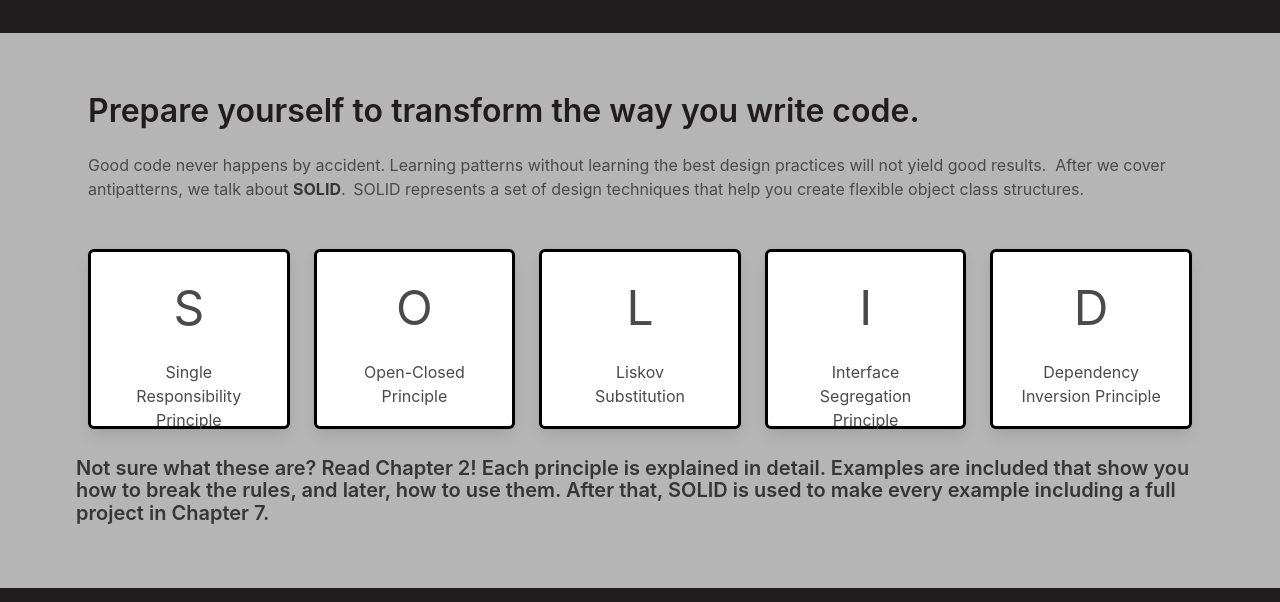
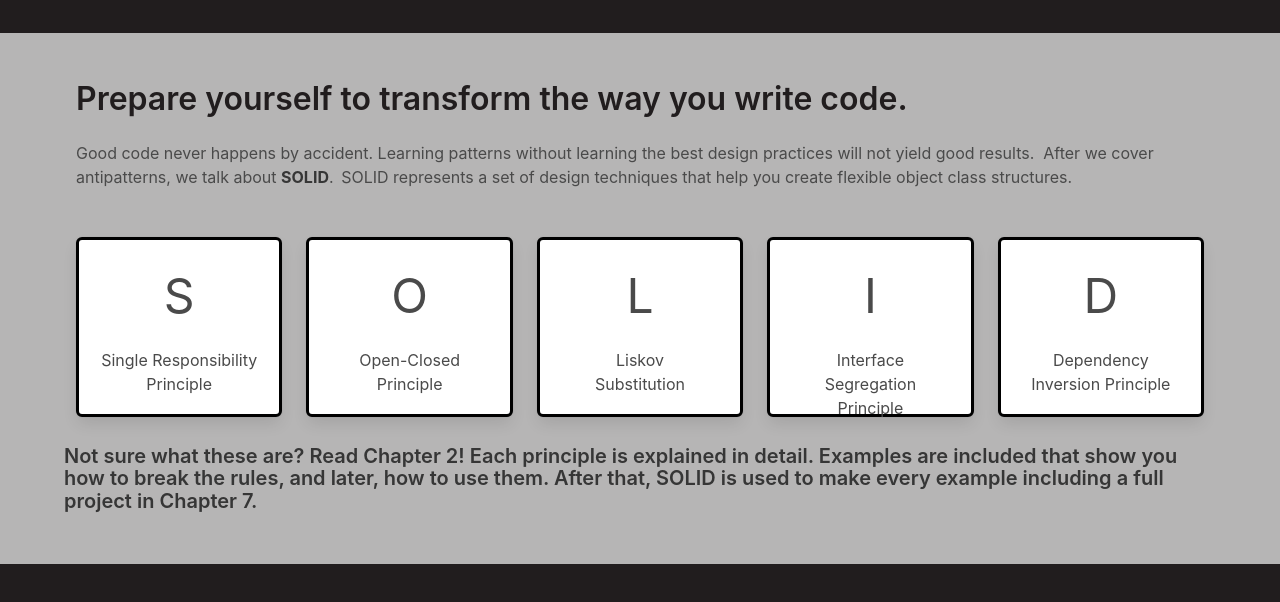
Before and after one commit to brucevanhorn2/real-world-patterns-with-c-sharp-website, a plain HTML site: page index.html in a window 1280 px wide. Shown: the part 3744-4346 px from the top of the page. Drawn offline with nearby package versions, Linux system fonts and the light colour scheme; a script that the page names is missing.

Commit message:
more mobile changes

```diff
--- a/index.html
+++ b/index.html
@@ -409,10 +409,8 @@
       class="section"
       style="background-color: rgb(182, 181, 181)"
     >
-      <div class="columns is-mobile is-centered">
-        <div class="container">
-          <div class="column is-full">
-            <div class="container">
+      <div class="columns">
+            <div id="solid-squares" class="container">
               <div class="column is-full">
                 <p class="title is-3" style="color: #211d1e">
                   Prepare yourself to transform the way you write code.
@@ -476,8 +474,6 @@
                 Chapter 7.
               </p>
             </div>
-          </div>
-        </div>
       </div>
     </section>
     <section
@@ -830,7 +826,7 @@
       </div>
     </section>
     <section id="chapter-7-8" class="section" style="background-color: #211d1e">
-      <div class="columns is-mobile is-centered">
+      <div class="columns is-centered">
         <div class="column is-three-quarters" style="color: white">
           <p class="title is-3" style="color: #f69423">
             Chapters 7 & 8: PLOT TWIST!
@@ -850,7 +846,7 @@
           </p>
           <p class="block">
             That's all we're going to say! No spoilers! I'm not even going to
-            tell you what that is on the right. It looks like a tank, but it
+            tell you what that red thing is. It looks like a tank, but it
             isn't. That's all you're getting!
             <strong style="color: white">Now go buy the book!</strong>
           </p>
```
